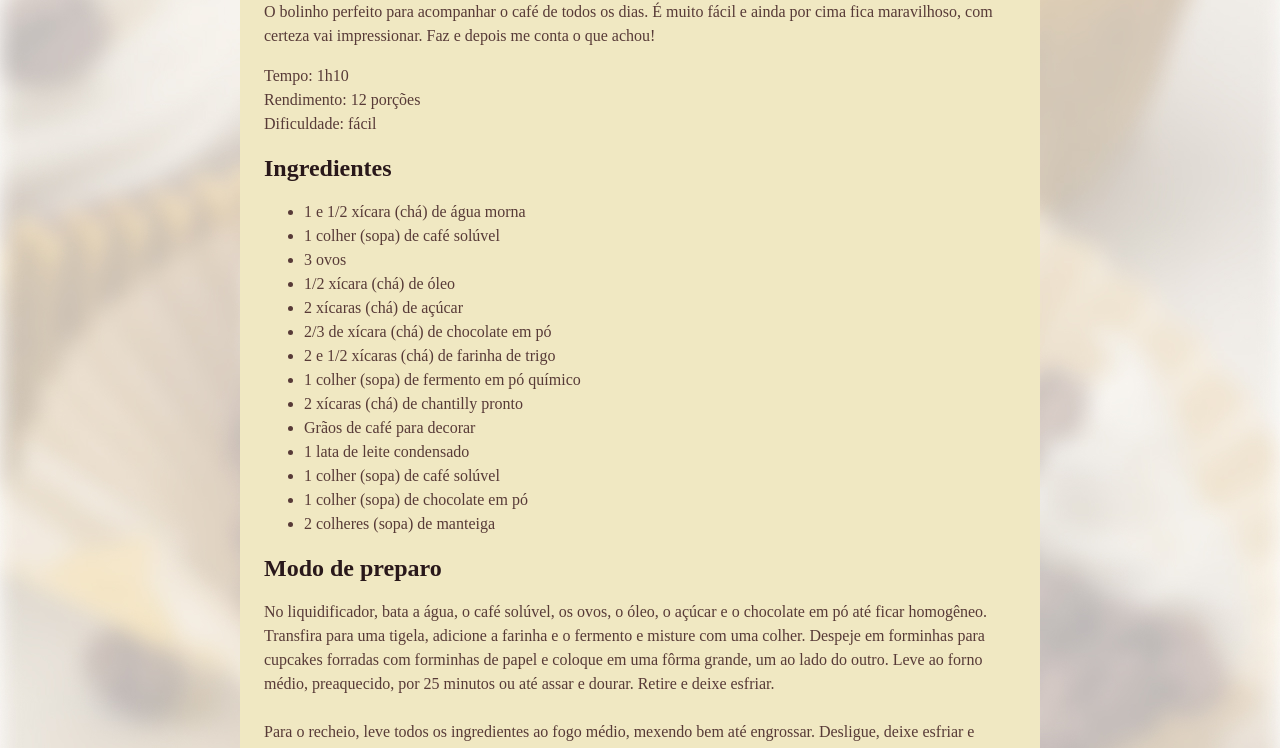
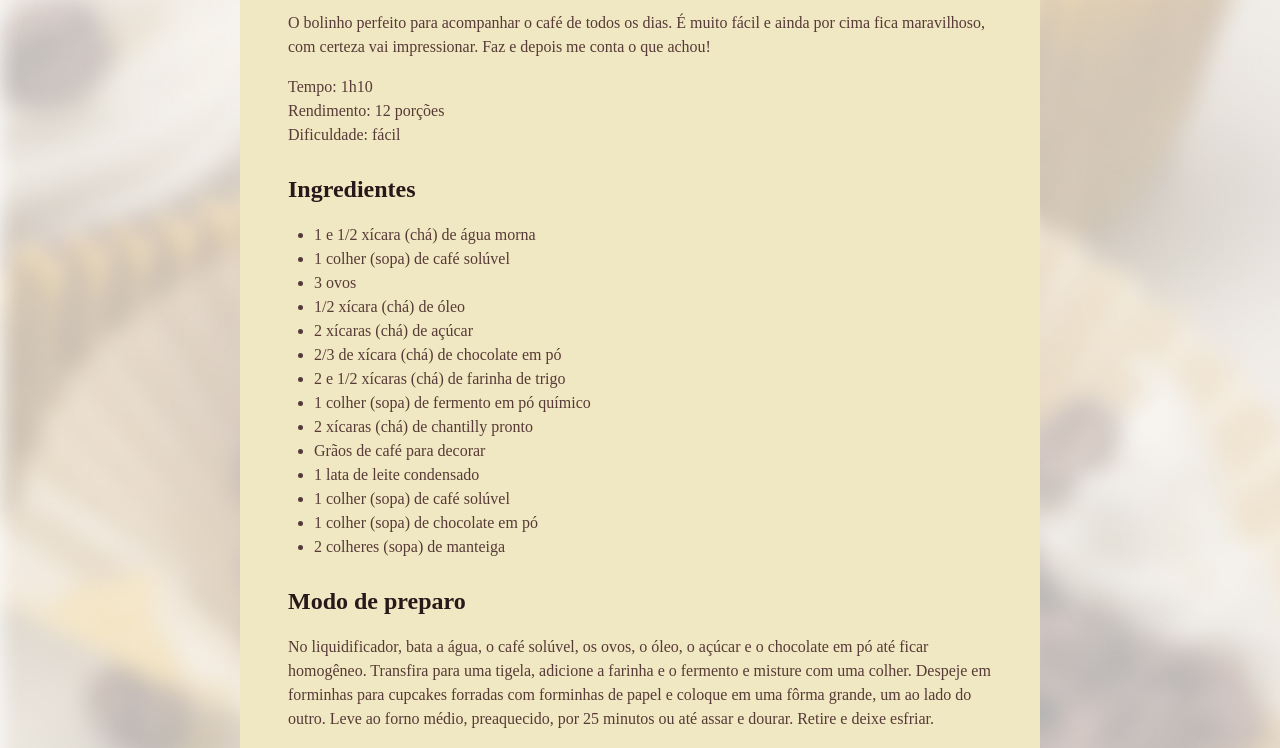
Before and after one commit to DevJoseanneGourgel/Mais_Sabor, a plain HTML site: page index.html in a window 1280 px wide. Shown: the part 601-1349 px from the top of the page. Drawn offline with Linux system fonts and the light colour scheme; a web font is replaced by a local one.

Commit message:
Personalizei os espaçamentos entre as tags.

```diff
--- a/style.css
+++ b/style.css
@@ -22,9 +22,22 @@ img {
   border-radius: 16px;
 }
 
+main {
+  padding: 24px;
+}
+
+section + section {
+  margin-top: 24px;
+}
+
+#about p + p {
+  margin-top: 12px;
+}
+
 h1 {
   line-height: 140%;
   font-size: 40px;
+  margin-bottom: 4px;
 }
 
 h2 {
@@ -33,4 +46,10 @@ h2 {
 
 h1, h2 {
   color: #29181A;
+  margin-bottom: 4px;
+  line-height: 150%;
 }
+
+ul {
+  padding-left: 26px;
+}
```
